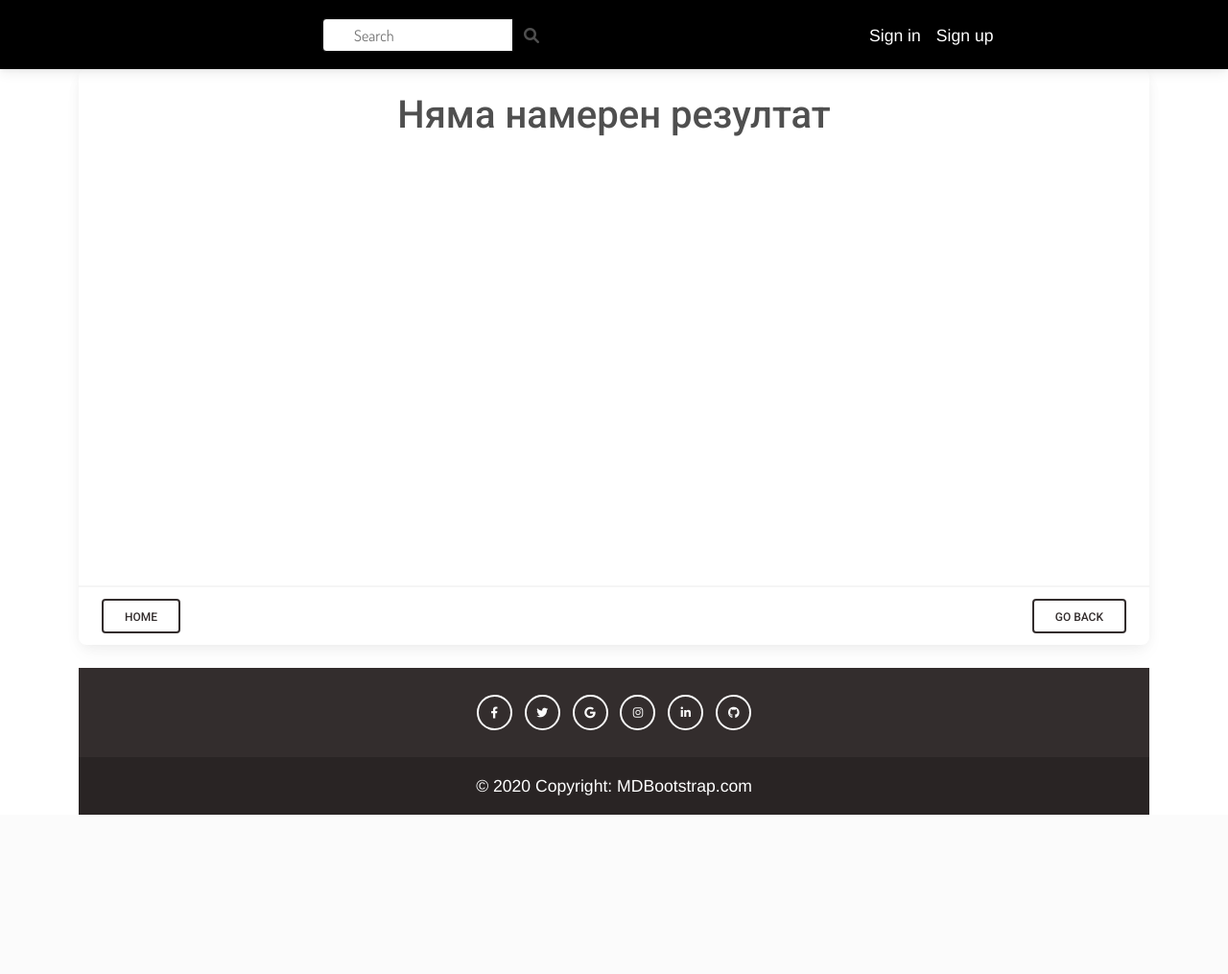
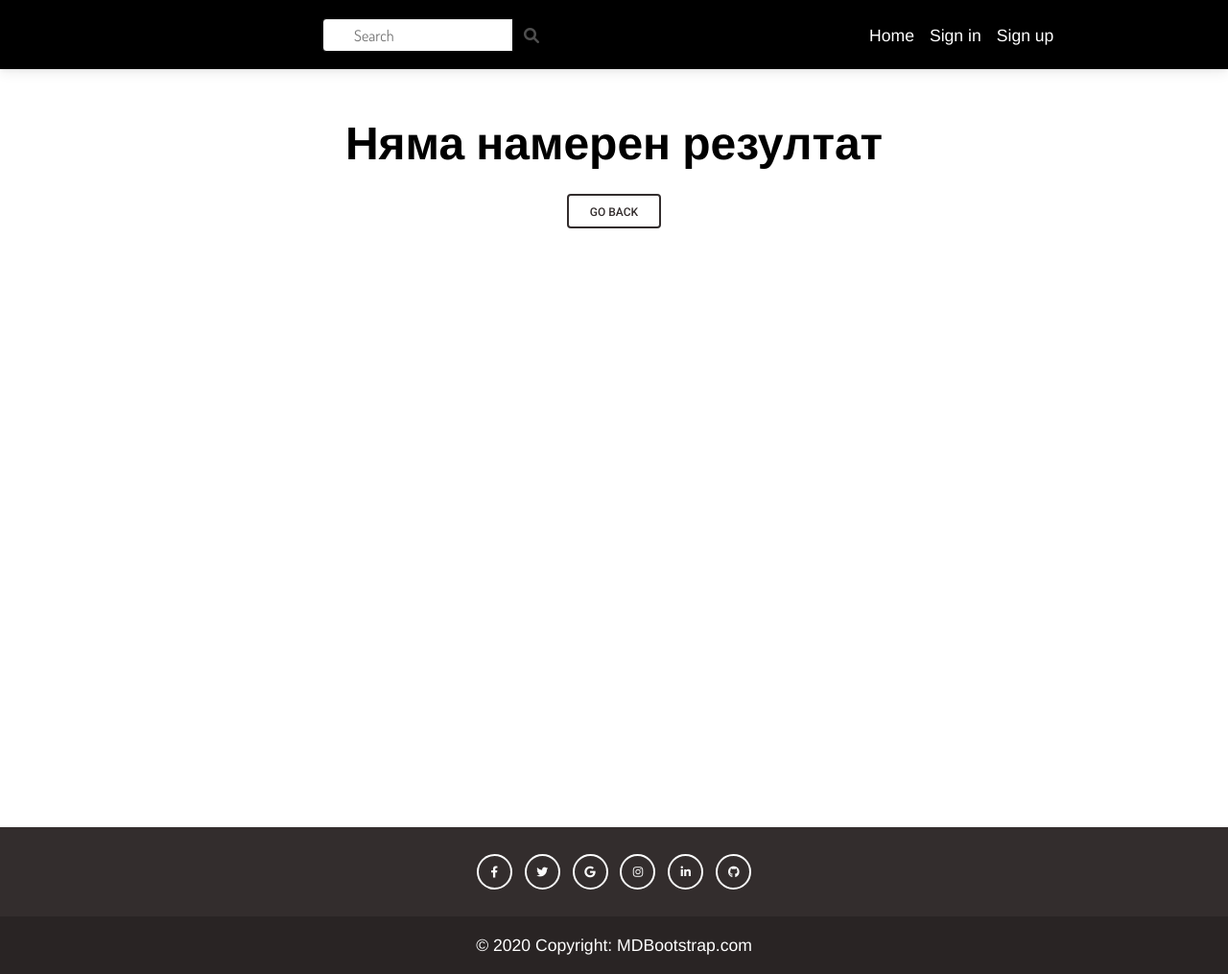
Before and after one commit to Andon-ov/Python-Web-Framework-Individual-Project, a Django app: page /recipes/search/ in a window 1280 px wide. Shown: the whole page at 96% size. Before the commit the page ends 849 px from the top, so only its background shows below. Run offline with Django 4.2, Linux system fonts and the light colour scheme; data that the repository does not hold is empty; some web fonts are replaced.

Commit message:
edit templates

```diff
--- a/culinary_recipes/culinary_recipes/recipes_app/urls.py
+++ b/culinary_recipes/culinary_recipes/recipes_app/urls.py
@@ -1,9 +1,7 @@
 from django.urls import path, include
 
-from culinary_recipes.recipes_app.views import create_recipe_view, CreateIngredientView, \
-    RecipeDetailsView, BaseRecipeDetailsView, CategoriesInMenuListView, \
-    BaseRecipeListView, SearchResultsView, RecipeDetailsWaitersView, \
-    AllCategoryListView, recipes_in_category
+from culinary_recipes.recipes_app.views import RecipeDetailsView, BaseRecipeDetailsView, CategoriesInMenuListView, \
+    BaseRecipeListView, SearchResultsView, RecipeDetailsWaitersView, AllCategoryListView, recipes_in_category
 
 urlpatterns = (
     path('menu/<int:pk>/', CategoriesInMenuListView.as_view(), name='menu list'),  # Show categories in selected menu
@@ -24,8 +22,9 @@ urlpatterns = (
 
     path("search/", SearchResultsView.as_view(), name="search"),  # Search
 
-    path('create/', include(
-        [path('recipe/', create_recipe_view, name='create recipe'),
-         # path('ingredient/', create_ingredient_view, name='create ingredient'),
-         path('ingredient/', CreateIngredientView.as_view(), name='create ingredient'),
-         ])))
+    # path('create/', include(
+    #     [path('recipe/', create_recipe_view, name='create recipe'),
+    #      # path('ingredient/', create_ingredient_view, name='create ingredient'),
+    #      path('ingredient/', CreateIngredientView.as_view(), name='create ingredient'),
+    #      ]))
+)
--- a/culinary_recipes/culinary_recipes/recipes_app/views.py
+++ b/culinary_recipes/culinary_recipes/recipes_app/views.py
@@ -2,7 +2,7 @@ from django.core.paginator import Paginator
 from django.views.generic.edit import FormMixin
 
 from culinary_recipes.common.forms import RecipeCommentForm
-from culinary_recipes.recipes_app.forms import RecipeCreateForm, IngredientCreateForm
+
 from culinary_recipes.recipes_app.models import Recipe, BaseRecipe, Category, Menu, Ingredient, PreparationMethod
 from django.contrib.auth import mixins as auth_mixin
 from django.shortcuts import render, redirect
@@ -113,28 +113,28 @@ class CategoriesInMenuListView(view.DetailView):
 #     return render(request, 'recipes/show-category-details.html', context)
 
 
-def create_recipe_view(request):
-    if request.method == 'POST':
-        form = RecipeCreateForm(request.POST)
-        if form.is_valid():
-            form.save()
-            return redirect('index')
-    else:
-        form = RecipeCreateForm()
-        context = {
-            'form': form
-        }
-        return render(request, 'recipes/create-recipe.html', context)
+# def create_recipe_view(request):
+#     if request.method == 'POST':
+#         form = RecipeCreateForm(request.POST)
+#         if form.is_valid():
+#             form.save()
+#             return redirect('index')
+#     else:
+#         form = RecipeCreateForm()
+#         context = {
+#             'form': form
+#         }
+#         return render(request, 'recipes/create-recipe.html', context)
 
 
-class CreateIngredientView(view.FormView):
-    template_name = 'recipes/create-ingredient.html'
-    form_class = IngredientCreateForm
-    success_url = '/create/ingredient/'
-
-    def form_valid(self, form):
-        form.save()
-        return super().form_valid(form)
+# class CreateIngredientView(view.FormView):
+#     template_name = 'recipes/create-ingredient.html'
+#     form_class = IngredientCreateForm
+#     success_url = '/create/ingredient/'
+#
+#     def form_valid(self, form):
+#         form.save()
+#         return super().form_valid(form)
 
 
 class RecipeDetailsWaitersView(auth_mixin.LoginRequiredMixin, view.DetailView):
--- a/culinary_recipes/templates/base/nav.html
+++ b/culinary_recipes/templates/base/nav.html
@@ -28,6 +28,9 @@
             <ul class="navbar-nav col-lg-3 col-md-3 mb-lg-0">
 
                 {% if not request.user.is_authenticated %}
+                    <li>
+                        <a class="nav-link text-white" href="{% url 'index' %}">Home</a>
+                    </li>
                     <li class="nav-item">
                         <a class="nav-link text-white" href="{% url 'sign in' %}">Sign in</a>
                     </li>
@@ -36,16 +39,21 @@
                     </li>
                 {% else %}
                     <li>
+                        <a class="nav-link text-white" href="{% url 'index' %}">Home</a>
+                    </li>
+                    <li>
                         <a class="nav-link text-white"
                            href="{% url 'details user' pk=request.user.pk %}">Profile</a>
                     </li>
+                    {% if not request.user.profile.job_title == 'waiter' %}
+                        <li class="nav-item">
+                            <a class="nav-link text-white" href="{% url 'base recipe' %}">Bases</a>
+                        </li>
+                    {% endif %}
 
-                    <li class="nav-item">
-                        <a class="nav-link text-white" href="{% url 'base recipe' %}">Bases</a>
-                    </li>
-                    <li>
-                        <a class="nav-link text-white" href="{% url 'index' %}">Home</a>
-                    </li>
+
+
+
                     <li>
                         <!-- Navbar brand -->
                         {#                        <a class="navbar-brand mt-2 mt-lg-0" href="https://www.pizza-romance.com/"> <i#}
--- a/culinary_recipes/templates/comment/comment-edit-page.html
+++ b/culinary_recipes/templates/comment/comment-edit-page.html
@@ -18,7 +18,7 @@
                     {{ form }}
                     {% csrf_token %}
                     <div class="buttons mb-5">
-                        <button type="submit" class="btn btn-dark btn-block">Edit</button>
+                        <button type="submit" class="btn btn-dark  btn-block">Edit</button>
                         <a class="btn btn-outline-black btn-block" href="javascript:history.back()">Go
                             Back</a>
                     </div>
--- a/culinary_recipes/templates/index.html
+++ b/culinary_recipes/templates/index.html
@@ -110,7 +110,7 @@
                              data-mdb-ripple-color="light">
                             <img src="https://www.pizza-romance.com/template/style/images/Menu-r2.jpg" class="w-100"
                                  alt="Louvre"/>
-                            <a href="#!">
+                            <a href="https://www.pizza-romance.com/">
                                 <div class="mask" style="background-color: rgba(0, 0, 0, 0.2)"></div>
                             </a>
                         </div>
--- a/culinary_recipes/templates/recipes/culinary-search.html
+++ b/culinary_recipes/templates/recipes/culinary-search.html
@@ -1,34 +1,39 @@
 {% extends 'base/base.html' %}
 {% block page_content %}
 
-{#    <div class="container-fluid">#}
-{#        <h1 class="title">culinary-search.html</h1>#}
-{#        <h3 class="title">http://127.0.0.1:8000/recipes/search/?pattern=%D0%AF%D0%93%D0%9E%D0%94%D0%9E%D0%92</h3>#}
-{#        <h3 class="title"> path("search/", SearchResultsView.as_view(), name="search")</h3>#}
-{#    </div>#}
 
-    {% if not object_list %}
     <!-- main container -->
     <div class="container">
+        {% if not object_list %}
+
             <!-- card block title -->
-            <div class="card h-75 mb-4">
-                <div class="card-body">
-                    <h1 class="card-title">Няма намерен резултат</h1>
+            <div class="card shadow-none">
+                <div class="card-body text-black menu">
+                    <h1 class="card-title my-4">Няма намерен резултат</h1>
+                    <div class="row">
+                        <div class="col-5"></div>
+                        <div class="col-2 text-center">
+                            <button class="btn btn-outline-dark" onclick="history.back()">Go Back</button>
                         </div>
-                <div class="card-footer">
-                    <a class="btn btn-outline-dark  position-relative " href="{% url 'index' %}">Home</a>
-                    <button class="btn btn-outline-dark float-end" onclick="history.back()">Go Back</button>
+                        <div class="col-5"></div>
                     </div>
                 </div>
+                <section class="section-all-base">
+                </section>
+            </div>
+
         {% else %}
             <!-- main container -->
-            <div class="container">
             <!-- card block title -->
-                <div class="card mb-4">
-                    <div class="card-body">
+            <div class="card mb-4 shadow-none">
+                <div class="card-body text-black menu shadow-none">
                     <h1 class="card-title">Резултати</h1>
                 </div>
             </div>
+
+            <section class="section-all-base">
+                <div class="container">
+
                     <!-- Cards row -->
                     <div class="row row-cols-2 row-cols-md-4 g-4">
                         <!-- For Recipes-->
@@ -36,10 +41,11 @@
                             <!-- Cards col -->
                             <div class="col">
                                 <!-- card start -->
-                            <div class="card mb-0 h-100" style="max-width: 19.5rem;">
-                                <h5 class="card-title text-center  mb-0">{{ search.title }}</h5>
+                                <div class="card mb-0 h-100 hover-shadow">
+
                                     <img class="rounded-circle" src="{{ search.image_recipe.image.url }}"
                                          alt="...">
+                                    <h5 class="card-title text-center  mb-0">{{ search.title }}</h5>
                                     <div class="card-body">
                                         <p class="card-text">{{ search.food_type }}</p>
                                     </div>
@@ -54,13 +60,14 @@
                         {% endfor %}
                         <!-- back button-->
                     </div>
-                <div class="card mb-4 my-3">
-                    <div class="card-body">
-                        <a class="btn btn-outline-dark  position-relative " href="{% url 'index' %}">Home</a>
-                        <button class="btn btn-outline-dark float-end" onclick="history.back()">Go Back</button>
+                    <div class="card mb-4 my-3"></div>
+
                 </div>
-                </div>
-            </div>
+            </section>
+            <div class="card-body text-center my-3">
+                <a class="btn btn-outline-dark text-center" href="{% url 'index' %}">Home</a>
+                <button class="btn btn-outline-dark" onclick="history.back()">Go Back</button>
             </div>
         {% endif %}
+    </div>
 {% endblock %}
```
Also changed, not shown: culinary_recipes/culinary_recipes/auth_app/forms.py (+0 -9 lines), culinary_recipes/culinary_recipes/recipes_app/forms.py (+15 -15 lines), culinary_recipes/static/css/style.css (+0 -8 lines), culinary_recipes/templates/recipes/show-all-base-recipes.html (+4 -4 lines). Lines whose indentation alone changed are shown as unchanged.
